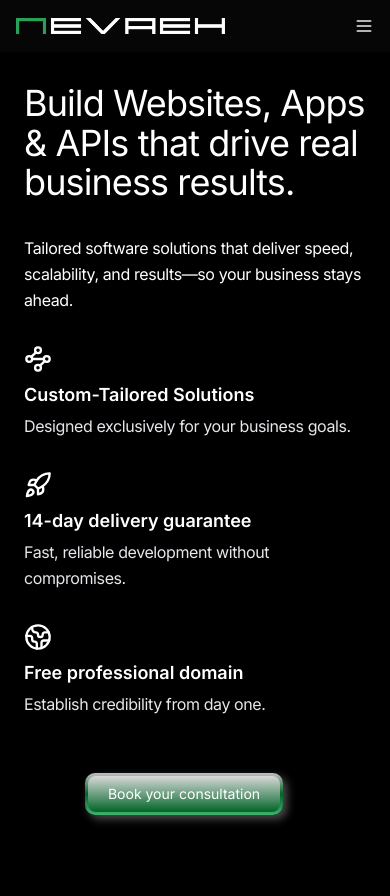
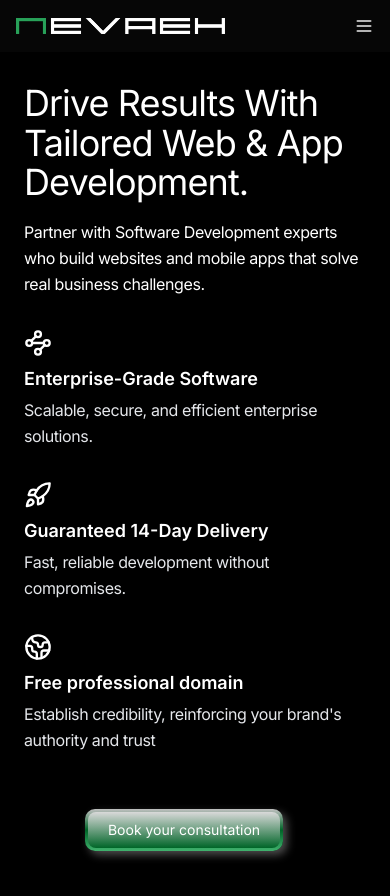
Before and after one commit to ethandiedericks/nevaeh-v3, a Next.js app: page / in a window 390 px wide. Built offline with nearby package versions, Linux system fonts and the light colour scheme.

Commit message:
mobile hero text spacing and content change

```diff
--- a/src/app/globals.css
+++ b/src/app/globals.css
@@ -27,7 +27,7 @@ p {
 }
 
 .hero-headline {
-  @apply text-white text-4xl md:text-5xl lg:text-6xl font-normal text-left sm:text-center tracking-tight leading-[1.1] mb-8 md:mb-12;
+  @apply text-white text-4xl md:text-5xl lg:text-6xl font-normal text-left sm:text-center tracking-tight leading-[1.1] mb-4 sm:mb-8 md:mb-12;
 }
 
 .hero-sub-headline {
--- a/src/components/homepage/Hero.tsx
+++ b/src/components/homepage/Hero.tsx
@@ -33,7 +33,7 @@ export const HeroSection = () => {
             {/* Main headline */}
             <h1 className="hero-headline">
               Drive Results With Tailored
-              <br className="hidden sm:block" />
+              <br />
               Web & App Development.
             </h1>
 
--- a/src/components/homepage/MobileHero.tsx
+++ b/src/components/homepage/MobileHero.tsx
@@ -11,11 +11,11 @@ export const MobileHeroSection = () => {
         {/* Headline and subheadline */}
         <div className="mb-8">
           <h1 className="hero-headline text-left">
-            Build Websites, Apps & APIs that drive real business results.
+            Drive Results With Tailored Web & App Development.
           </h1>
           <p className="hero-sub-headline">
-            Tailored software solutions that deliver speed, scalability, and
-            results—so your business stays ahead.
+            Partner with Software Development experts who build websites and
+            mobile apps that solve real business challenges.
           </p>
         </div>
 
@@ -24,14 +24,14 @@ export const MobileHeroSection = () => {
           {/* Feature 1 */}
           <MobileFeatureCard
             icon={<WaypointsIcon size={28} className="text-white" />}
-            title="Custom-Tailored Solutions"
-            description="Designed exclusively for your business goals."
+            title="Enterprise-Grade Software"
+            description="Scalable, secure, and efficient enterprise solutions."
           />
 
           {/* Feature 2 */}
           <MobileFeatureCard
             icon={<RocketIcon size={28} className="text-white" />}
-            title="14-day delivery guarantee"
+            title="Guaranteed 14-Day Delivery"
             description="Fast, reliable development without compromises."
           />
 
@@ -39,7 +39,7 @@ export const MobileHeroSection = () => {
           <MobileFeatureCard
             icon={<EarthIcon size={28} className="text-white" />}
             title="Free professional domain"
-            description="Establish credibility from day one."
+            description="Establish credibility, reinforcing your brand's authority and trust"
           />
         </div>
 
```
